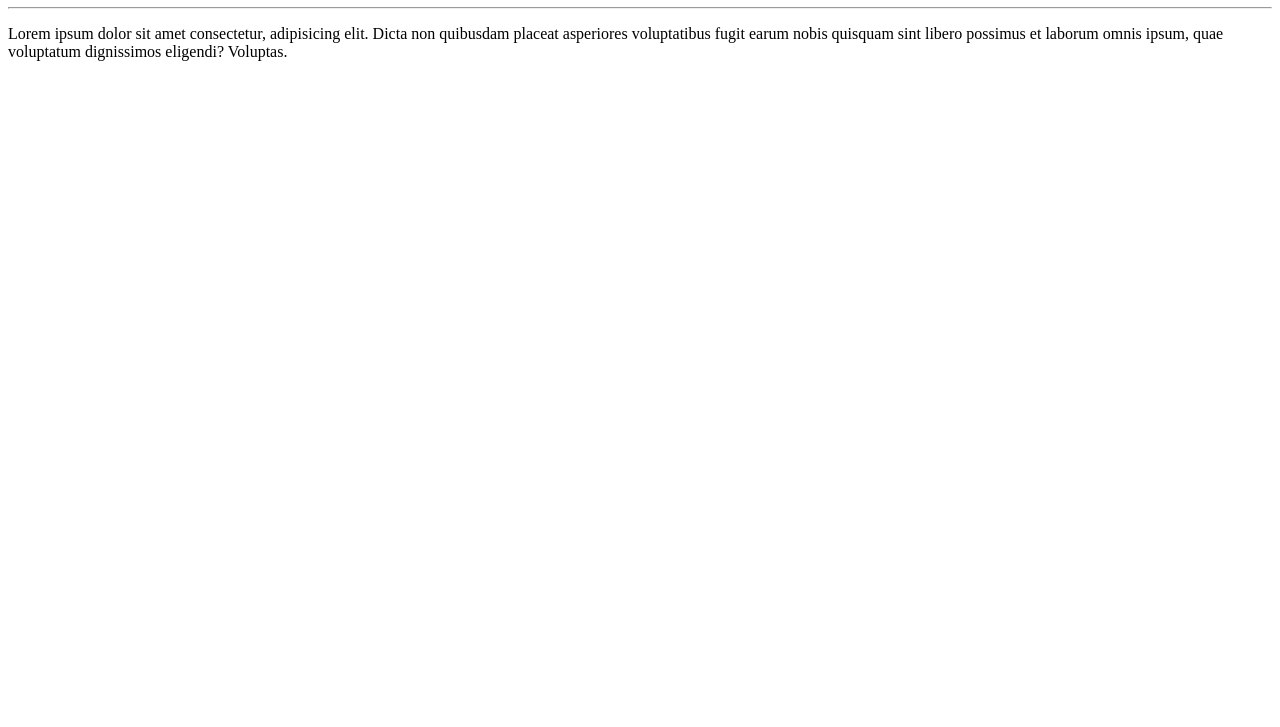
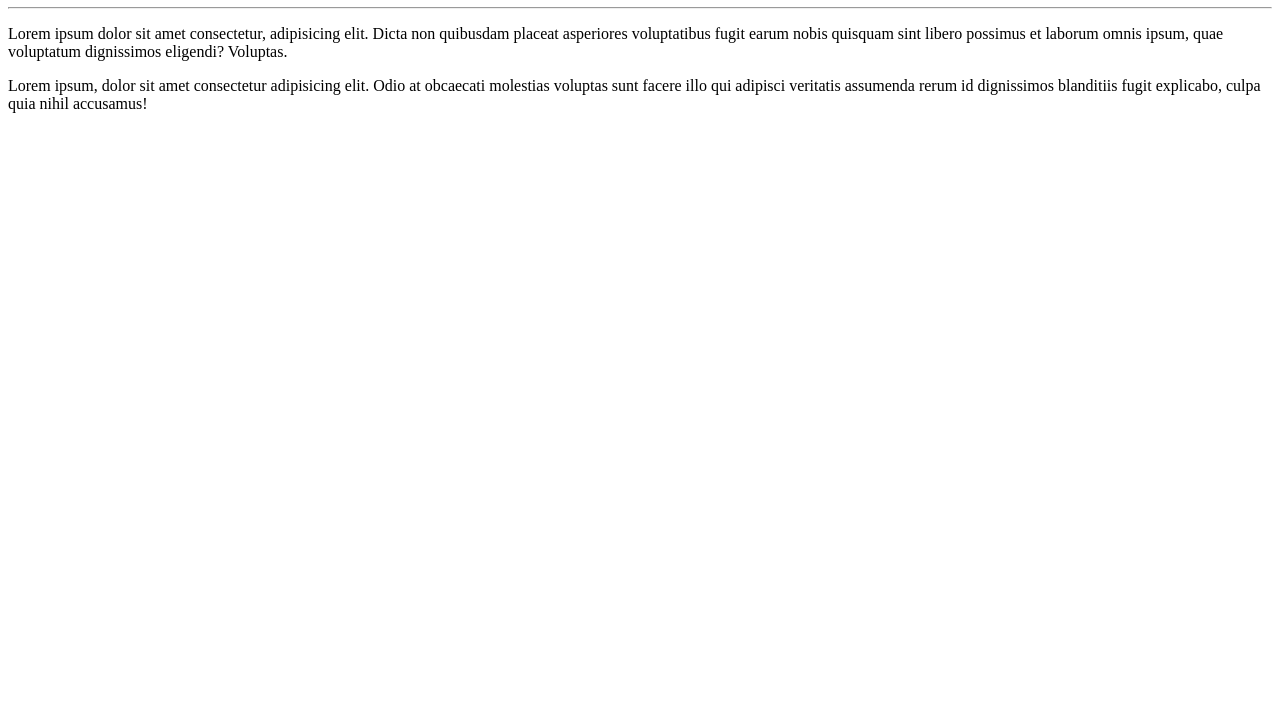
Before and after one commit to RenatoCPortella/Ola_Mundo, a plain HTML site: page site-exemplo/index.html in a window 1280 px wide. Shown: the part 73-800 px from the top of the page. Drawn offline with Linux system fonts and the light colour scheme.

Commit message:
paragrafo adicionado

```diff
--- a/site-exemplo/index.html
+++ b/site-exemplo/index.html
@@ -9,5 +9,6 @@
     <h1>Olá, mundo!</h1>
     <hr>
     <p>Lorem ipsum dolor sit amet consectetur, adipisicing elit. Dicta non quibusdam placeat asperiores voluptatibus fugit earum nobis quisquam sint libero possimus et laborum omnis ipsum, quae voluptatum dignissimos eligendi? Voluptas.</p>
+    <p>Lorem ipsum, dolor sit amet consectetur adipisicing elit. Odio at obcaecati molestias voluptas sunt facere illo qui adipisci veritatis assumenda rerum id dignissimos blanditiis fugit explicabo, culpa quia nihil accusamus!</p>
 </body>
 </html>
```
